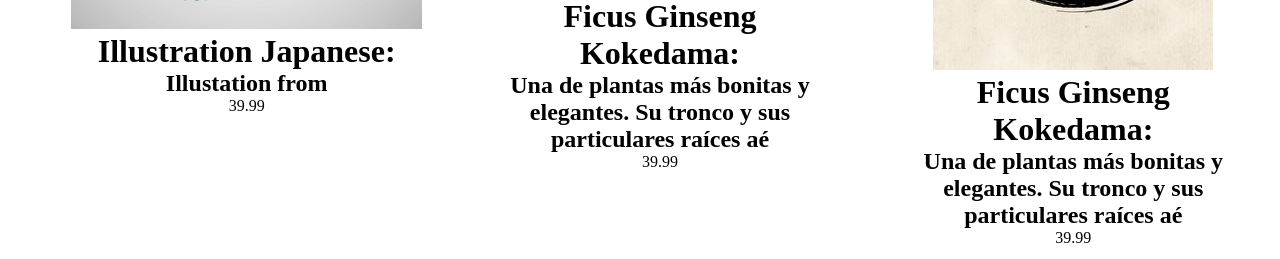
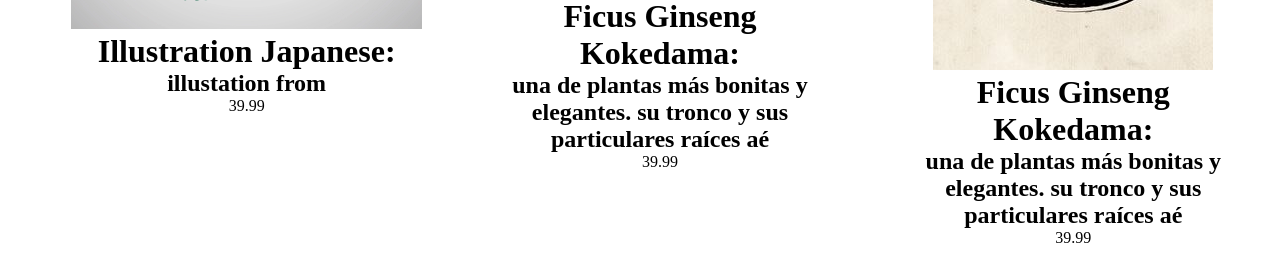
Before and after one commit to miriamfraga/shop, an Angular app: page /Products in a window 1280 px wide. Shown: the part 541-800 px from the top of the page. Built offline with nearby package versions, Linux system fonts and the light colour scheme; no server answers.

Commit message:
about pipe

```diff
--- a/src/app/pages/home/home.component.html
+++ b/src/app/pages/home/home.component.html
@@ -11,4 +11,5 @@
         <h2>RETRO EXCHANGE</h2>
         <h4>Lorem ipsum dolor sit amet consectetur adipisicing elit. Modi, architecto earum mollitia qui fugiat atque cum, eius tenetur placeat, sit sapiente. Distinctio, quos? Obcaecati nihil nesciunt optio error, at necessitatibus.</h4>
     </div>
+    <h3>{{date | date: "dd/MM/yyyy"}}</h3>
 </section>
--- a/src/app/pages/home/home.component.ts
+++ b/src/app/pages/home/home.component.ts
@@ -6,5 +6,5 @@ import { Component } from '@angular/core';
   styleUrls: ['./home.component.scss']
 })
 export class HomeComponent {
-
+  public date = new Date();
 }
--- a/src/app/pages/product/product.component.html
+++ b/src/app/pages/product/product.component.html
@@ -12,6 +12,6 @@
     </ul>
 </div>
 <div>
-    <h2 *ngFor="let bonsai of (arrayPlants.info | filter)" class="div__ul__li">{{bonsai}}</h2>
+    <h2 *ngFor="let bonsai of (arrayPlants| filter: filterBonsai)" class="div__ul__li">{{bonsai}}</h2>
     <input type="text" [(ngModel)]="filterBonsai">
 </div>
--- a/src/app/pages/product/product.component.ts
+++ b/src/app/pages/product/product.component.ts
@@ -8,9 +8,9 @@ import { Iarray } from 'src/app/models/interface';
   styleUrls: ['./product.component.scss']
 })
 export class ProductComponent {
-    //  bonsaisList: Iarray[] = [];
-     filteredBonsais: Iarray;
-     filterBonsai: string = ''
+
+     filteredBonsais: any;
+     filterBonsai: string = '';
      constructor (private productServive:ProductService) {
            this.filteredBonsais = this.arrayPlants;
      }
--- a/src/app/pages/products/products.component.html
+++ b/src/app/pages/products/products.component.html
@@ -4,7 +4,7 @@
     <ul class="div__ul">
         <li *ngFor="let illustration of topProducts.info" class="div__ul__li">
             <img [src]="illustration.image.src" [alt]="illustration.image.alt" class="li__img">
-            <h1>{{illustration.name}}: </h1><h2>{{illustration.description}}</h2>
+            <h1>{{illustration.name}}: </h1><h2>{{illustration.description | lowercase}}</h2>
             <p>{{illustration.price}}</p>
     </ul>
 </div>
```
Also changed, not shown: src/app/core/footer/footer.component.ts (line endings or trailing spaces).
